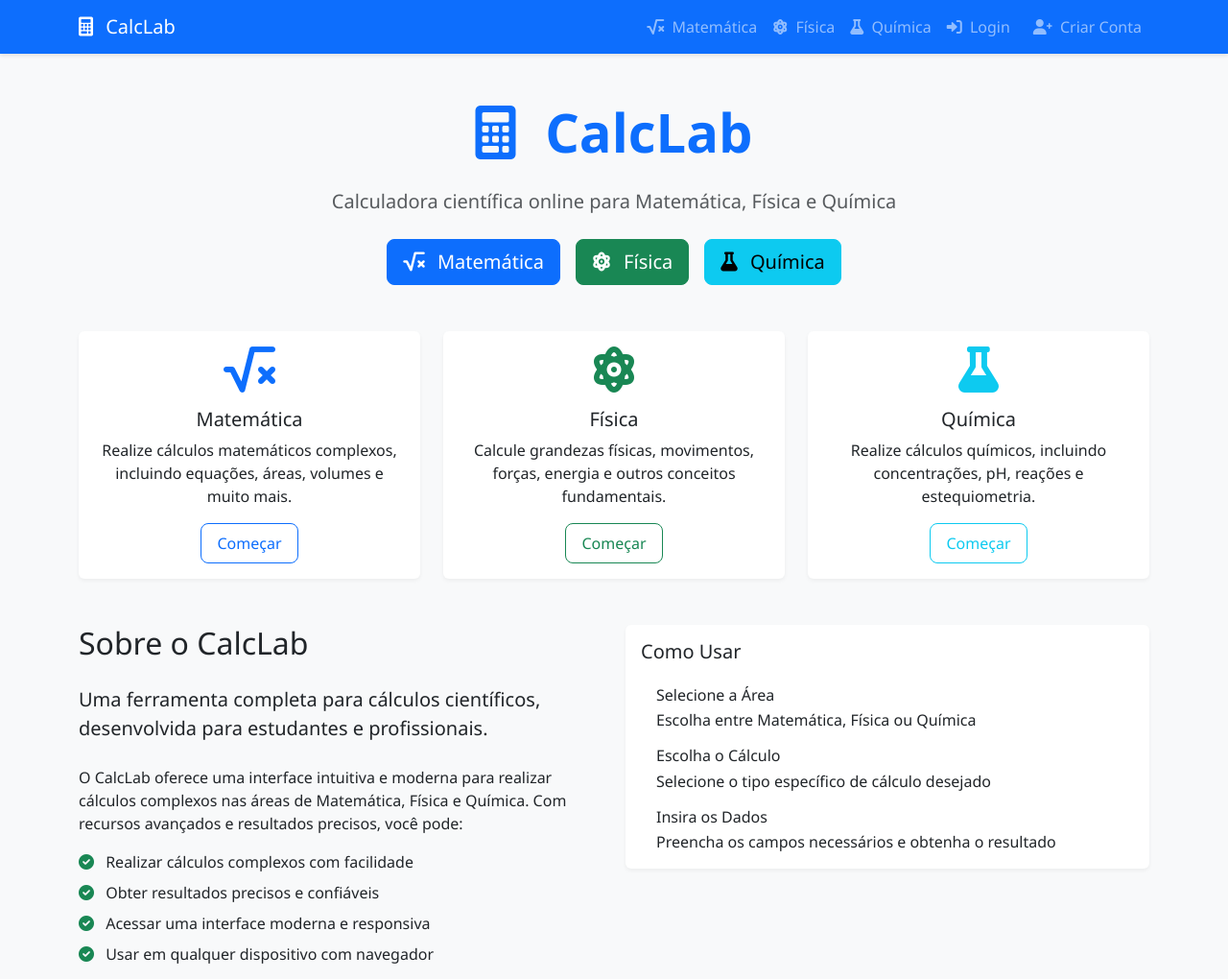
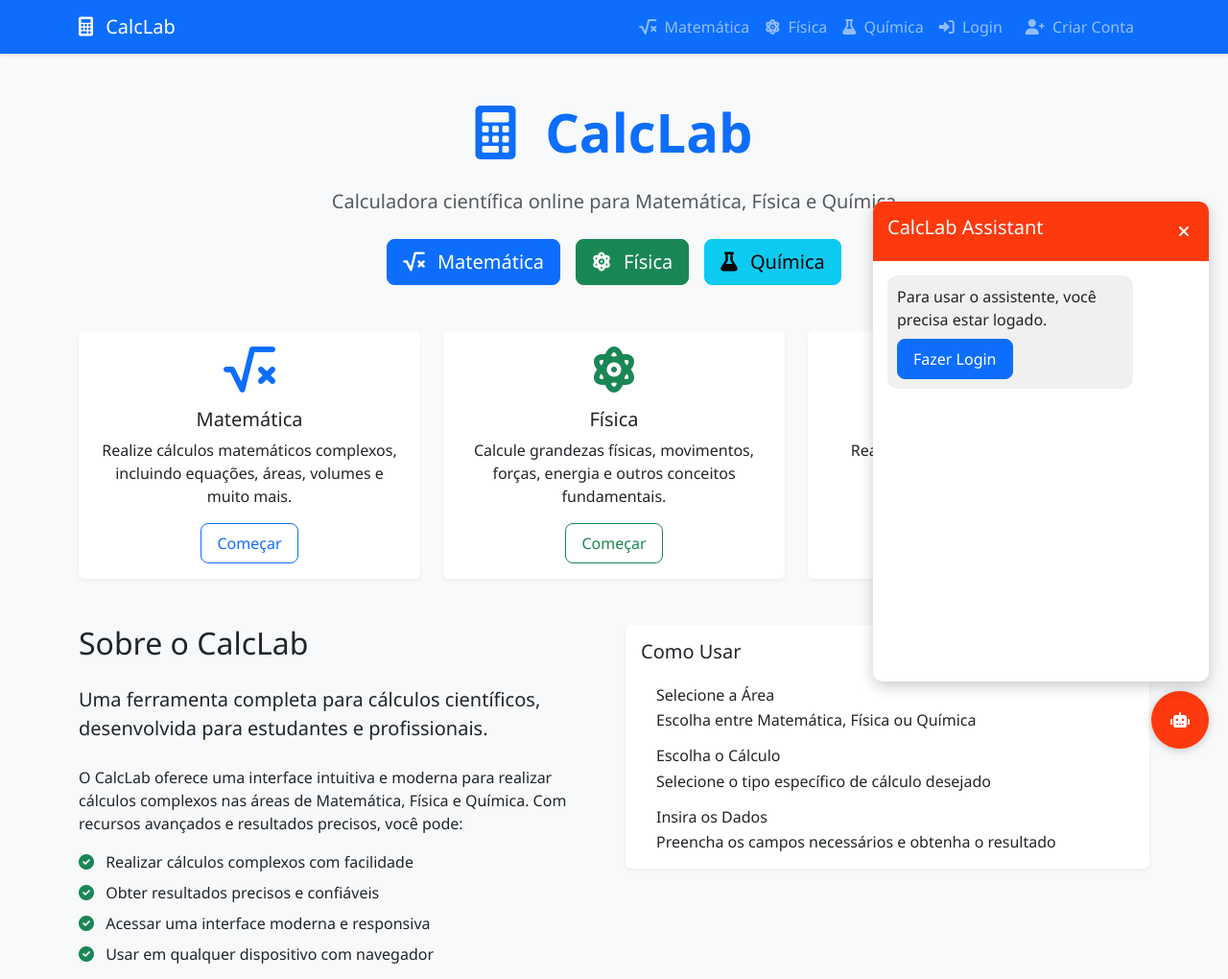
Before and after one commit to Matheus-Chaves46/CalcLab_1, a Flask app: page / in a window 1280 px wide. Shown: the top 1020 px of the page at 96% size. Run offline with Flask 2, Linux system fonts and the light colour scheme.

Commit message:
chat bot

```diff
--- a/app.py
+++ b/app.py
@@ -20,6 +20,8 @@ from functools import wraps
 from bson.objectid import ObjectId
 import sqlite3
 import pytz
+import shutil
+from chatbot_logic import chatbot
 
 # Carrega variáveis de ambiente
 load_dotenv()
@@ -694,6 +696,63 @@ def secret_admin_logout():
     session.pop('is_admin', None)
     return redirect(url_for('secret_admin'))
 
+@app.route('/chatbot', methods=['POST'])
+def chatbot_endpoint():
+    """Endpoint para o chatbot"""
+    # Verifica se o usuário está logado
+    if not session.get('user_id'):
+        return jsonify({'response': 'Por favor, faça login para usar o assistente.'}), 401
+
+    try:
+        data = request.get_json()
+        message = data.get('message', '')
+        user_id = session.get('user_id')
+        user_name = session.get('nome_usuario')
+
+        # Gera resposta
+        response = chatbot.generate_response(message, user_name)
+
+        # Salva conversa
+        chatbot.save_conversation(user_id, message, response)
+
+        return jsonify({'response': response})
+    except Exception as e:
+        logger.error(f"Erro no chatbot: {str(e)}")
+        return jsonify({'response': 'Desculpe, ocorreu um erro. Tente novamente.'}), 500
+
+def backup_database():
+    """Faz backup do banco de dados"""
+    try:
+        if os.path.exists(DATABASE):
+            backup_dir = 'backups'
+            if not os.path.exists(backup_dir):
+                os.makedirs(backup_dir)
+
+            timestamp = datetime.now().strftime('%Y%m%d_%H%M%S')
+            backup_file = os.path.join(backup_dir, f'calclab_{timestamp}.db')
+
+            shutil.copy2(DATABASE, backup_file)
+            logger.info(f"Backup criado: {backup_file}")
+
+            # Mantém apenas os últimos 5 backups
+            backups = sorted([f for f in os.listdir(backup_dir) if f.startswith('calclab_')])
+            if len(backups) > 5:
+                for old_backup in backups[:-5]:
+                    os.remove(os.path.join(backup_dir, old_backup))
+    except Exception as e:
+        logger.error(f"Erro ao fazer backup: {str(e)}")
+
+@app.before_request
+def before_request():
+    """Executado antes de cada requisição"""
+    # Faz backup do banco de dados a cada 24 horas
+    if not hasattr(app, 'last_backup'):
+        app.last_backup = datetime.now()
+
+    if (datetime.now() - app.last_backup) > timedelta(hours=24):
+        backup_database()
+        app.last_backup = datetime.now()
+
 # Inicializa o banco de dados quando a aplicação inicia
 init_db()
 
--- a/templates/base.html
+++ b/templates/base.html
@@ -172,7 +172,7 @@
             </li>
             <li class="nav-item">
               <a
-                class="nav-link btn btn-light"
+                class="nav-link btn btn-outline-light me-2"
                 href="{{ url_for('criar_conta') }}"
               >
                 <i class="fas fa-user-plus me-1"></i>
@@ -205,6 +205,9 @@
       </div>
       {% endfor %} {% endif %} {% endwith %} {% block content %}{% endblock %}
     </main>
+
+    <!-- Chatbot -->
+    {% include 'chatbot.html' %}
 
     <!-- Footer -->
     <footer class="bg-dark text-light py-4 mt-5">
--- /dev/null
+++ b/templates/chatbot.html
@@ -0,0 +1,217 @@
+<!-- Chatbot Interface -->
+<div id="chatbot-container" class="chatbot-container">
+  <!-- Chat Button -->
+  <button id="chat-button" class="chat-button">
+    <i class="fas fa-robot"></i>
+  </button>
+
+  <!-- Chat Window -->
+  <div id="chat-window" class="chat-window">
+    <div class="chat-header">
+      <h5>CalcLab Assistant</h5>
+      <button id="close-chat" class="close-button">
+        <i class="fas fa-times"></i>
+      </button>
+    </div>
+    <div id="chat-messages" class="chat-messages">
+      {% if session.get('user_id') %}
+      <div class="message bot">
+        Olá {{ session.get('nome_usuario') }}! Como posso ajudar você hoje?
+      </div>
+      {% else %}
+      <div class="message bot">
+        Para usar o assistente, você precisa estar logado.
+        <a href="{{ url_for('login') }}" class="btn btn-primary mt-2"
+          >Fazer Login</a
+        >
+      </div>
+      {% endif %}
+    </div>
+    {% if session.get('user_id') %}
+    <div class="chat-input">
+      <input type="text" id="user-input" placeholder="Digite sua dúvida..." />
+      <button id="send-message">
+        <i class="fas fa-paper-plane"></i>
+      </button>
+    </div>
+    {% endif %}
+  </div>
+</div>
+
+<style>
+  .chatbot-container {
+    position: fixed;
+    bottom: 20px;
+    right: 20px;
+    z-index: 1000;
+  }
+
+  .chat-button {
+    width: 60px;
+    height: 60px;
+    border-radius: 50%;
+    background-color: var(--primary-color);
+    color: white;
+    border: none;
+    cursor: pointer;
+    box-shadow: 0 2px 10px rgba(0, 0, 0, 0.2);
+    transition: transform 0.3s ease;
+  }
+
+  .chat-button:hover {
+    transform: scale(1.1);
+  }
+
+  .chat-window {
+    display: none;
+    position: fixed;
+    bottom: 90px;
+    right: 20px;
+    width: 350px;
+    height: 500px;
+    background: white;
+    border-radius: 10px;
+    box-shadow: 0 5px 15px rgba(0, 0, 0, 0.2);
+    display: flex;
+    flex-direction: column;
+  }
+
+  .chat-header {
+    padding: 15px;
+    background: var(--primary-color);
+    color: white;
+    border-radius: 10px 10px 0 0;
+    display: flex;
+    justify-content: space-between;
+    align-items: center;
+  }
+
+  .close-button {
+    background: none;
+    border: none;
+    color: white;
+    cursor: pointer;
+  }
+
+  .chat-messages {
+    flex-grow: 1;
+    padding: 15px;
+    overflow-y: auto;
+  }
+
+  .message {
+    margin-bottom: 10px;
+    padding: 10px;
+    border-radius: 10px;
+    max-width: 80%;
+  }
+
+  .message.bot {
+    background: #f0f0f0;
+    margin-right: auto;
+  }
+
+  .message.user {
+    background: var(--primary-color);
+    color: white;
+    margin-left: auto;
+  }
+
+  .chat-input {
+    padding: 15px;
+    border-top: 1px solid #eee;
+    display: flex;
+    gap: 10px;
+  }
+
+  .chat-input input {
+    flex-grow: 1;
+    padding: 10px;
+    border: 1px solid #ddd;
+    border-radius: 20px;
+    outline: none;
+  }
+
+  .chat-input button {
+    background: var(--primary-color);
+    color: white;
+    border: none;
+    border-radius: 50%;
+    width: 40px;
+    height: 40px;
+    cursor: pointer;
+    transition: transform 0.2s ease;
+  }
+
+  .chat-input button:hover {
+    transform: scale(1.1);
+  }
+</style>
+
+<script>
+  document.addEventListener("DOMContentLoaded", function () {
+    const chatButton = document.getElementById("chat-button");
+    const chatWindow = document.getElementById("chat-window");
+    const closeChat = document.getElementById("close-chat");
+    const sendButton = document.getElementById("send-message");
+    const userInput = document.getElementById("user-input");
+    const chatMessages = document.getElementById("chat-messages");
+
+    // Toggle chat window
+    chatButton.addEventListener("click", () => {
+      chatWindow.style.display =
+        chatWindow.style.display === "none" ? "flex" : "none";
+    });
+
+    closeChat.addEventListener("click", () => {
+      chatWindow.style.display = "none";
+    });
+
+    // Send message
+    function sendMessage() {
+      const message = userInput.value.trim();
+      if (message) {
+        // Add user message
+        addMessage(message, "user");
+        userInput.value = "";
+
+        // Send to backend
+        fetch("/chatbot", {
+          method: "POST",
+          headers: {
+            "Content-Type": "application/json",
+          },
+          body: JSON.stringify({ message: message }),
+        })
+          .then((response) => response.json())
+          .then((data) => {
+            // Add bot response
+            addMessage(data.response, "bot");
+          })
+          .catch((error) => {
+            console.error("Error:", error);
+            addMessage("Desculpe, ocorreu um erro. Tente novamente.", "bot");
+          });
+      }
+    }
+
+    // Add message to chat
+    function addMessage(text, sender) {
+      const messageDiv = document.createElement("div");
+      messageDiv.className = `message ${sender}`;
+      messageDiv.textContent = text;
+      chatMessages.appendChild(messageDiv);
+      chatMessages.scrollTop = chatMessages.scrollHeight;
+    }
+
+    // Event listeners
+    if (sendButton && userInput) {
+      sendButton.addEventListener("click", sendMessage);
+      userInput.addEventListener("keypress", (e) => {
+        if (e.key === "Enter") {
+          sendMessage();
+        }
+      });
+    }
+  });
+</script>
```
Also changed, not shown: chatbot_logic.py (added, +122 -0 lines), 1 other file.
